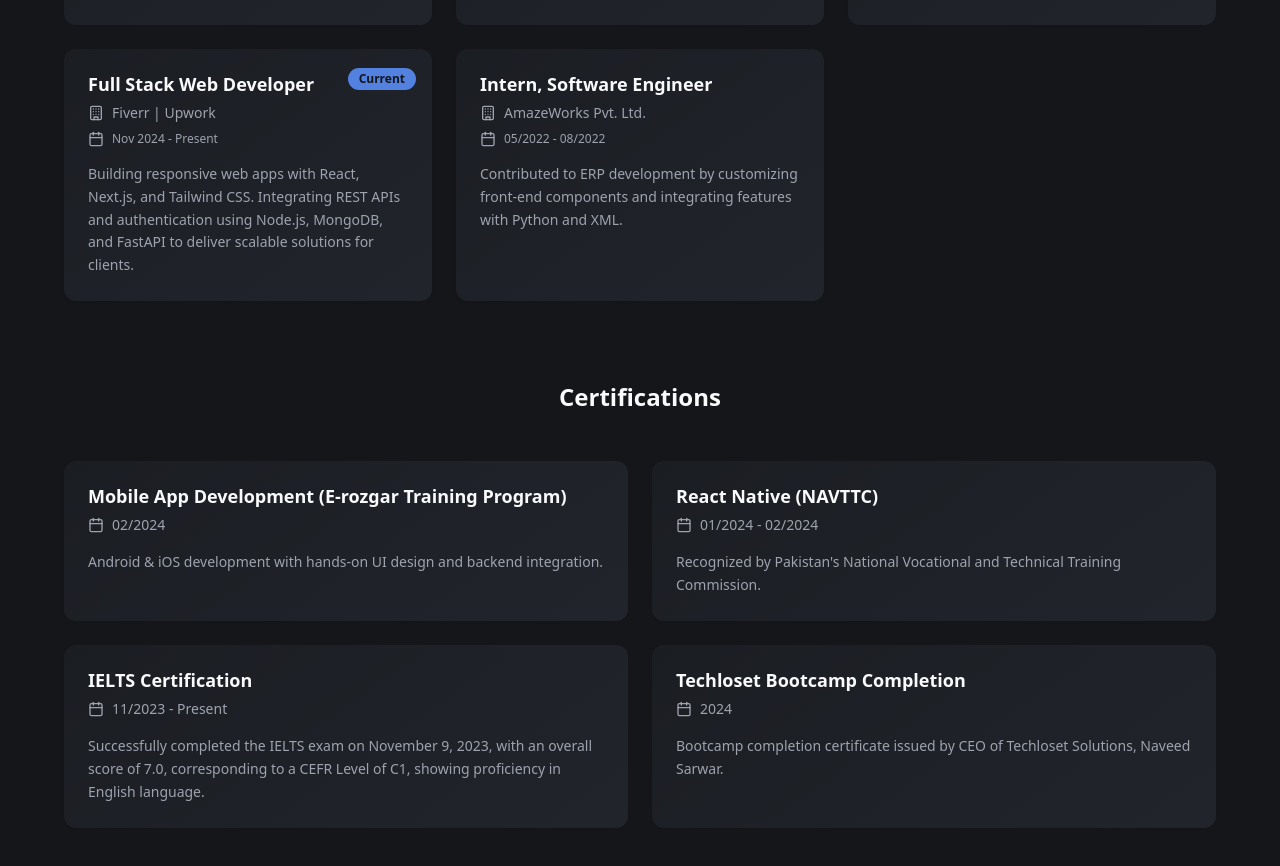
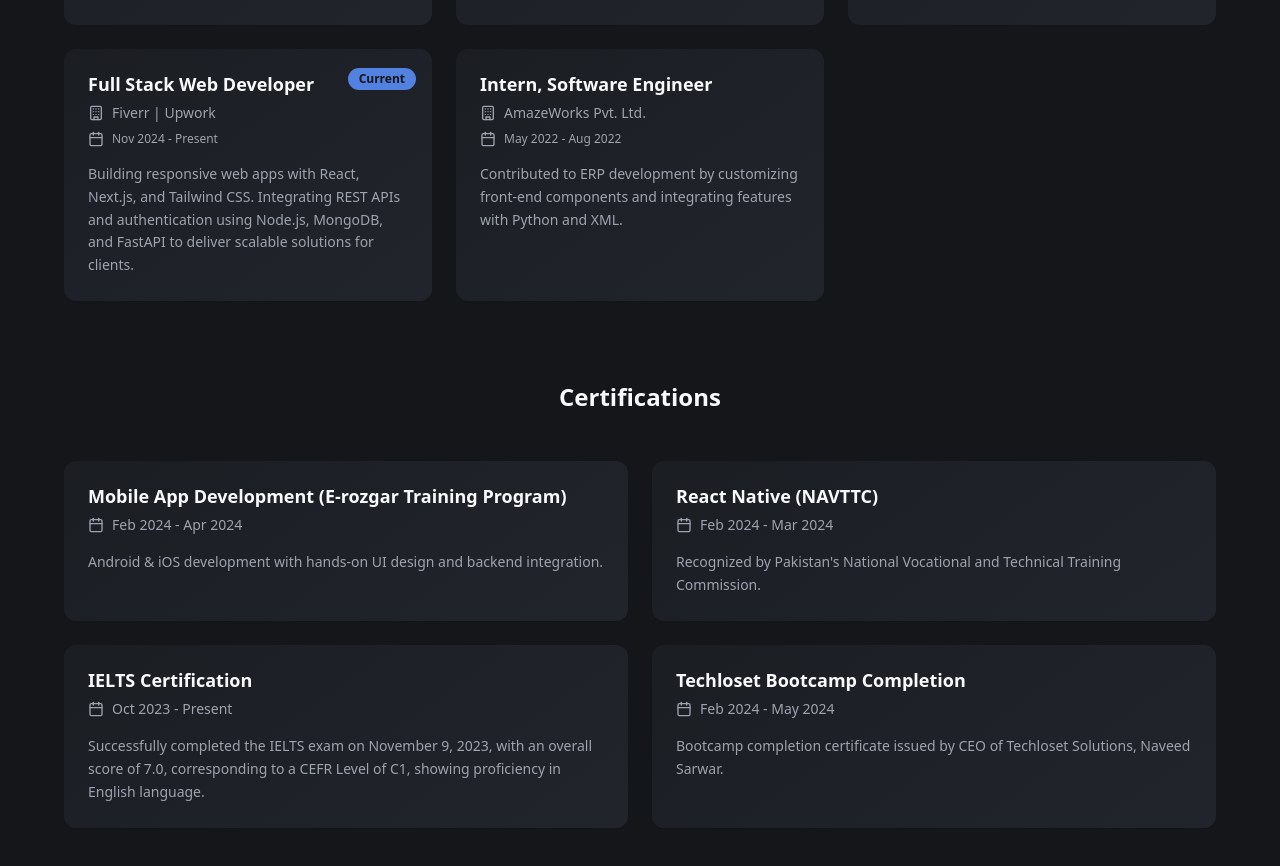
Before and after one commit to Abdullahfalak007/Muhammad-Abdullah-Portfolio, a React (Vite) app: page / in a window 1280 px wide. Shown: the part 2987-3853 px from the top of the page. Built offline with nearby package versions, Linux system fonts and the light colour scheme.

Commit message:
Job Experience Dates Fixed!

```diff
--- a/src/components/ExperienceSection.tsx
+++ b/src/components/ExperienceSection.tsx
@@ -1,6 +1,6 @@
-import { Card, CardContent, CardHeader } from '@/components/ui/card';
-import { Badge } from '@/components/ui/badge';
-import { Calendar, Building } from 'lucide-react';
+import { Card, CardContent, CardHeader } from "@/components/ui/card";
+import { Badge } from "@/components/ui/badge";
+import { Calendar, Building } from "lucide-react";
 
 const ExperienceSection = () => {
   const experiences = [
@@ -8,60 +8,69 @@ const ExperienceSection = () => {
       title: "Associate Software Engineer",
       company: "StrategistsHub",
       duration: "Jul 2025 - Present",
-      description: "Joined StrategistsHub as an Associate Software Engineer working with the MERN stack, focused on building scalable web apps with PostgreSQL, Next.js, Node.js, Express.js, and MongoDB.",
-      current: true
+      description:
+        "Joined StrategistsHub as an Associate Software Engineer working with the MERN stack, focused on building scalable web apps with PostgreSQL, Next.js, Node.js, Express.js, and MongoDB.",
+      current: true,
     },
     {
       title: "Junior Developer",
       company: "Cybergen, Faisalabad",
       duration: "June 2024 - Oct 2024",
-      description: "Developed AI-integrated software for a US-based company, focusing on scalable front-end and back-end solutions.",
-      current: false
+      description:
+        "Developed AI-integrated software for a US-based company, focusing on scalable front-end and back-end solutions.",
+      current: false,
     },
     {
       title: "Full Stack Developer Trainee",
       company: "TechloSet Solutions, Faisalabad",
-      duration: "Feb 2024 - Oct 2024",
-      description: "Completed a 4-month hands-on program and built 4 full-stack apps using React, React Native, Next.js, Node.js, MongoDB & Firebase.",
-      current: false
+      duration: "Feb 2024 - May 2024",
+      description:
+        "Completed a 4-month hands-on program and built 4 full-stack apps using React, React Native, Next.js, Node.js, MongoDB & Firebase.",
+      current: false,
     },
     {
       title: "Full Stack Web Developer",
       company: "Fiverr | Upwork",
       duration: "Nov 2024 - Present",
-      description: "Building responsive web apps with React, Next.js, and Tailwind CSS. Integrating REST APIs and authentication using Node.js, MongoDB, and FastAPI to deliver scalable solutions for clients.",
-      current: true
+      description:
+        "Building responsive web apps with React, Next.js, and Tailwind CSS. Integrating REST APIs and authentication using Node.js, MongoDB, and FastAPI to deliver scalable solutions for clients.",
+      current: true,
     },
     {
       title: "Intern, Software Engineer",
       company: "AmazeWorks Pvt. Ltd.",
-      duration: "05/2022 - 08/2022",
-      description: "Contributed to ERP development by customizing front-end components and integrating features with Python and XML.",
-      current: false
-    }
+      duration: "May 2022 - Aug 2022",
+      description:
+        "Contributed to ERP development by customizing front-end components and integrating features with Python and XML.",
+      current: false,
+    },
   ];
 
   const certificates = [
     {
       title: "Mobile App Development (E-rozgar Training Program)",
-      duration: "02/2024",
-      description: "Android & iOS development with hands‑on UI design and backend integration."
+      duration: "Feb 2024 - Apr 2024",
+      description:
+        "Android & iOS development with hands‑on UI design and backend integration.",
     },
     {
       title: "React Native (NAVTTC)",
-      duration: "01/2024 - 02/2024",
-      description: "Recognized by Pakistan's National Vocational and Technical Training Commission."
+      duration: "Feb 2024 - Mar 2024",
+      description:
+        "Recognized by Pakistan's National Vocational and Technical Training Commission.",
     },
     {
       title: "IELTS Certification",
-      duration: "11/2023 - Present",
-      description: "Successfully completed the IELTS exam on November 9, 2023, with an overall score of 7.0, corresponding to a CEFR Level of C1, showing proficiency in English language."
+      duration: "Oct 2023 - Present",
+      description:
+        "Successfully completed the IELTS exam on November 9, 2023, with an overall score of 7.0, corresponding to a CEFR Level of C1, showing proficiency in English language.",
     },
     {
       title: "Techloset Bootcamp Completion",
-      duration: "2024",
-      description: "Bootcamp completion certificate issued by CEO of Techloset Solutions, Naveed Sarwar."
-    }
+      duration: "Feb 2024 - May 2024",
+      description:
+        "Bootcamp completion certificate issued by CEO of Techloset Solutions, Naveed Sarwar.",
+    },
   ];
 
   return (
@@ -76,13 +85,20 @@ const ExperienceSection = () => {
 
         {/* Work Experience */}
         <div className="mb-20">
-          <h3 className="text-2xl font-semibold text-center mb-12 text-foreground">Professional Experience</h3>
+          <h3 className="text-2xl font-semibold text-center mb-12 text-foreground">
+            Professional Experience
+          </h3>
           <div className="grid grid-cols-1 md:grid-cols-2 lg:grid-cols-3 gap-6">
             {experiences.map((exp, index) => (
-              <Card key={index} className="group hover:shadow-elegant transition-all duration-300 bg-gradient-card border-0 relative overflow-hidden">
+              <Card
+                key={index}
+                className="group hover:shadow-elegant transition-all duration-300 bg-gradient-card border-0 relative overflow-hidden"
+              >
                 {exp.current && (
                   <div className="absolute top-4 right-4">
-                    <Badge className="bg-primary text-primary-foreground">Current</Badge>
+                    <Badge className="bg-primary text-primary-foreground">
+                      Current
+                    </Badge>
                   </div>
                 )}
                 <CardHeader className="pb-4">
@@ -112,10 +128,15 @@ const ExperienceSection = () => {
 
         {/* Certificates */}
         <div>
-          <h3 className="text-2xl font-semibold text-center mb-12 text-foreground">Certifications</h3>
+          <h3 className="text-2xl font-semibold text-center mb-12 text-foreground">
+            Certifications
+          </h3>
           <div className="grid grid-cols-1 md:grid-cols-2 gap-6">
             {certificates.map((cert, index) => (
-              <Card key={index} className="group hover:shadow-elegant transition-all duration-300 bg-gradient-card border-0">
+              <Card
+                key={index}
+                className="group hover:shadow-elegant transition-all duration-300 bg-gradient-card border-0"
+              >
                 <CardHeader className="pb-4">
                   <div className="space-y-2">
                     <h4 className="font-semibold text-lg leading-tight group-hover:text-primary transition-colors duration-300">
```
